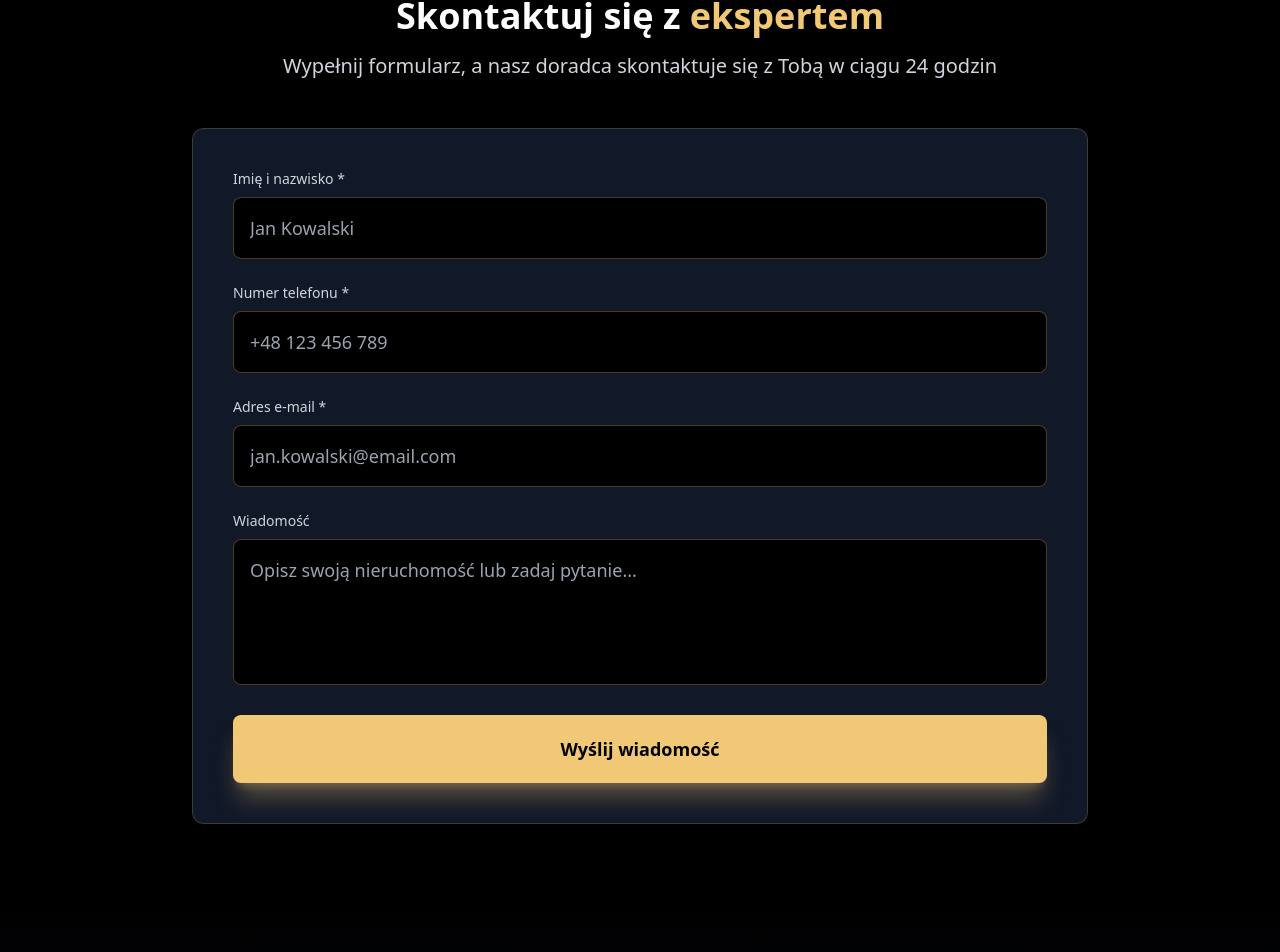
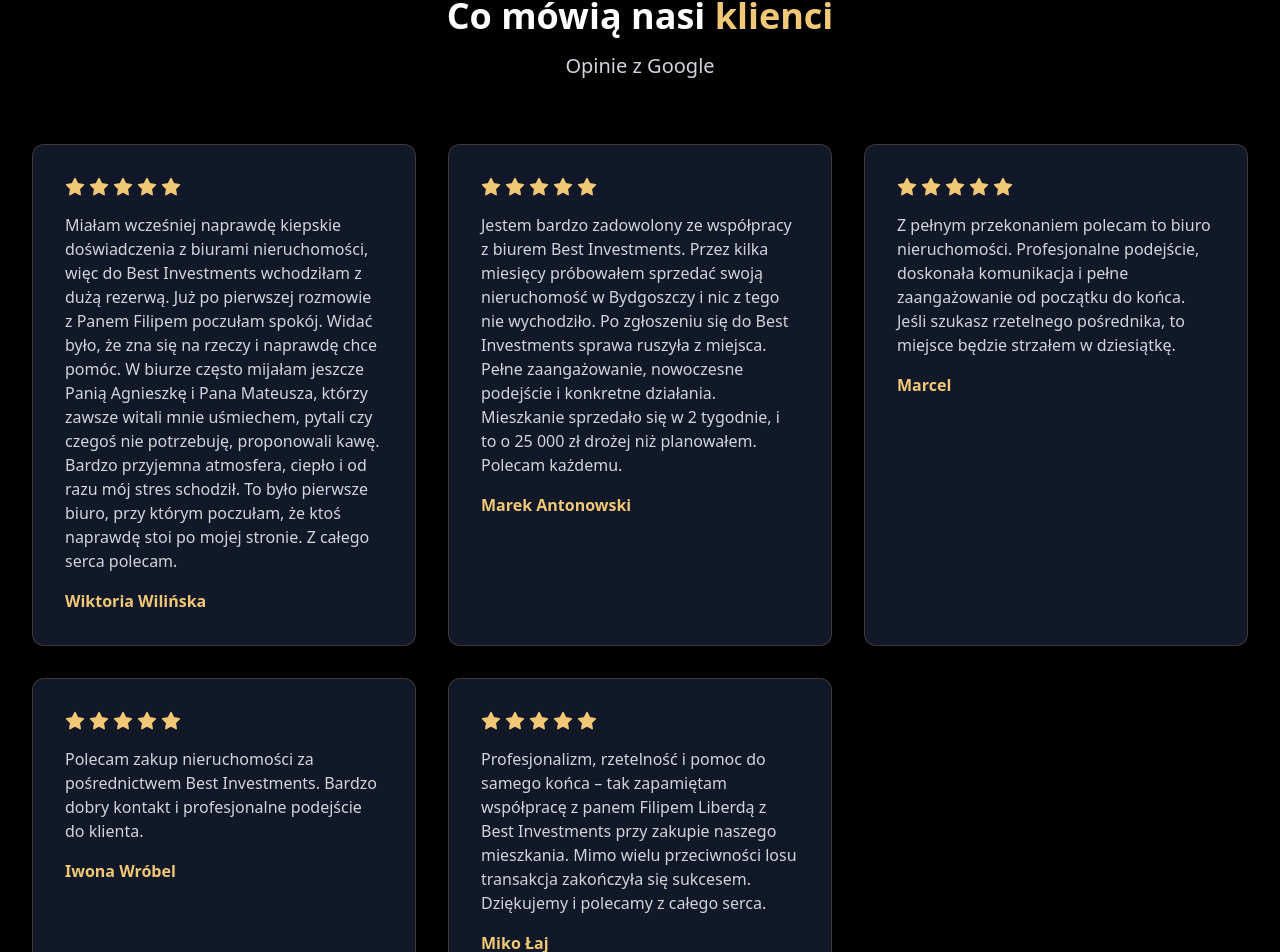
Before and after one commit to maciekzak3/best-investments, a React (Vite) app: page / in a window 1280 px wide. Shown: the part 3353-4305 px from the top of the page. Built offline with nearby package versions, Linux system fonts and the light colour scheme.

Commit message:
Updated App.tsx

```diff
--- a/src/App.tsx
+++ b/src/App.tsx
@@ -1,5 +1,5 @@
 import { useState } from 'react';
-import { Phone, Mail, MapPin, Award, Users, TrendingUp, CheckCircle, Shield, Target, Radio, DollarSign, ClipboardCheck } from 'lucide-react';
+import { Phone, Mail, MapPin, Award, Users, TrendingUp, CheckCircle, Shield, Target, Radio, DollarSign, ClipboardCheck, Star } from 'lucide-react';
 
 function App() {
   const [formData, setFormData] = useState({
@@ -234,6 +234,87 @@ function App() {
         </div>
       </section>
 
+      {/* Testimonials Section */}
+      <section className="py-12 sm:py-20 px-4 sm:px-6 lg:px-8 bg-black">
+        <div className="max-w-7xl mx-auto">
+          <div className="text-center mb-10 sm:mb-16">
+            <h3 className="text-2xl sm:text-4xl font-bold mb-4">
+              Co mówią nasi <span className="text-gold">klienci</span>
+            </h3>
+            <p className="text-lg sm:text-xl text-gray-300">
+              Opinie z Google
+            </p>
+          </div>
+
+          <div className="grid grid-cols-1 md:grid-cols-2 lg:grid-cols-3 gap-6 sm:gap-8">
+            {/* Review 1 */}
+            <div className="bg-gray-900 border border-gold/20 rounded-xl p-6 sm:p-8 hover:border-gold/40 transition-all duration-300">
+              <div className="flex gap-1 mb-4">
+                {[...Array(5)].map((_, i) => (
+                  <Star key={i} className="text-gold fill-gold" size={20} />
+                ))}
+              </div>
+              <p className="text-gray-300 mb-4 text-sm sm:text-base leading-relaxed">
+                Miałam wcześniej naprawdę kiepskie doświadczenia z biurami nieruchomości, więc do Best Investments wchodziłam z dużą rezerwą. Już po pierwszej rozmowie z Panem Filipem poczułam spokój. Widać było, że zna się na rzeczy i naprawdę chce pomóc. W biurze często mijałam jeszcze Panią Agnieszkę i Pana Mateusza, którzy zawsze witali mnie uśmiechem, pytali czy czegoś nie potrzebuję, proponowali kawę. Bardzo przyjemna atmosfera, ciepło i od razu mój stres schodził. To było pierwsze biuro, przy którym poczułam, że ktoś naprawdę stoi po mojej stronie. Z całego serca polecam.
+              </p>
+              <p className="text-gold font-semibold text-sm sm:text-base">Wiktoria Wilińska</p>
+            </div>
+
+            {/* Review 2 */}
+            <div className="bg-gray-900 border border-gold/20 rounded-xl p-6 sm:p-8 hover:border-gold/40 transition-all duration-300">
+              <div className="flex gap-1 mb-4">
+                {[...Array(5)].map((_, i) => (
+                  <Star key={i} className="text-gold fill-gold" size={20} />
+                ))}
+              </div>
+              <p className="text-gray-300 mb-4 text-sm sm:text-base leading-relaxed">
+                Jestem bardzo zadowolony ze współpracy z biurem Best Investments. Przez kilka miesięcy próbowałem sprzedać swoją nieruchomość w Bydgoszczy i nic z tego nie wychodziło. Po zgłoszeniu się do Best Investments sprawa ruszyła z miejsca. Pełne zaangażowanie, nowoczesne podejście i konkretne działania. Mieszkanie sprzedało się w 2 tygodnie, i to o 25 000 zł drożej niż planowałem. Polecam każdemu.
+              </p>
+              <p className="text-gold font-semibold text-sm sm:text-base">Marek Antonowski</p>
+            </div>
+
+            {/* Review 3 */}
+            <div className="bg-gray-900 border border-gold/20 rounded-xl p-6 sm:p-8 hover:border-gold/40 transition-all duration-300">
+              <div className="flex gap-1 mb-4">
+                {[...Array(5)].map((_, i) => (
+                  <Star key={i} className="text-gold fill-gold" size={20} />
+                ))}
+              </div>
+              <p className="text-gray-300 mb-4 text-sm sm:text-base leading-relaxed">
+                Z pełnym przekonaniem polecam to biuro nieruchomości. Profesjonalne podejście, doskonała komunikacja i pełne zaangażowanie od początku do końca. Jeśli szukasz rzetelnego pośrednika, to miejsce będzie strzałem w dziesiątkę.
+              </p>
+              <p className="text-gold font-semibold text-sm sm:text-base">Marcel</p>
+            </div>
+
+            {/* Review 4 */}
+            <div className="bg-gray-900 border border-gold/20 rounded-xl p-6 sm:p-8 hover:border-gold/40 transition-all duration-300">
+              <div className="flex gap-1 mb-4">
+                {[...Array(5)].map((_, i) => (
+                  <Star key={i} className="text-gold fill-gold" size={20} />
+                ))}
+              </div>
+              <p className="text-gray-300 mb-4 text-sm sm:text-base leading-relaxed">
+                Polecam zakup nieruchomości za pośrednictwem Best Investments. Bardzo dobry kontakt i profesjonalne podejście do klienta.
+              </p>
+              <p className="text-gold font-semibold text-sm sm:text-base">Iwona Wróbel</p>
+            </div>
+
+            {/* Review 5 */}
+            <div className="bg-gray-900 border border-gold/20 rounded-xl p-6 sm:p-8 hover:border-gold/40 transition-all duration-300">
+              <div className="flex gap-1 mb-4">
+                {[...Array(5)].map((_, i) => (
+                  <Star key={i} className="text-gold fill-gold" size={20} />
+                ))}
+              </div>
+              <p className="text-gray-300 mb-4 text-sm sm:text-base leading-relaxed">
+                Profesjonalizm, rzetelność i pomoc do samego końca – tak zapamiętam współpracę z panem Filipem Liberdą z Best Investments przy zakupie naszego mieszkania. Mimo wielu przeciwności losu transakcja zakończyła się sukcesem. Dziękujemy i polecamy z całego serca.
+              </p>
+              <p className="text-gold font-semibold text-sm sm:text-base">Miko Łaj</p>
+            </div>
+          </div>
+        </div>
+      </section>
+
       {/* Contact Form Section */}
       <section id="contact" className="py-12 sm:py-20 px-4 sm:px-6 lg:px-8 bg-black">
         <div className="max-w-4xl mx-auto">
```
